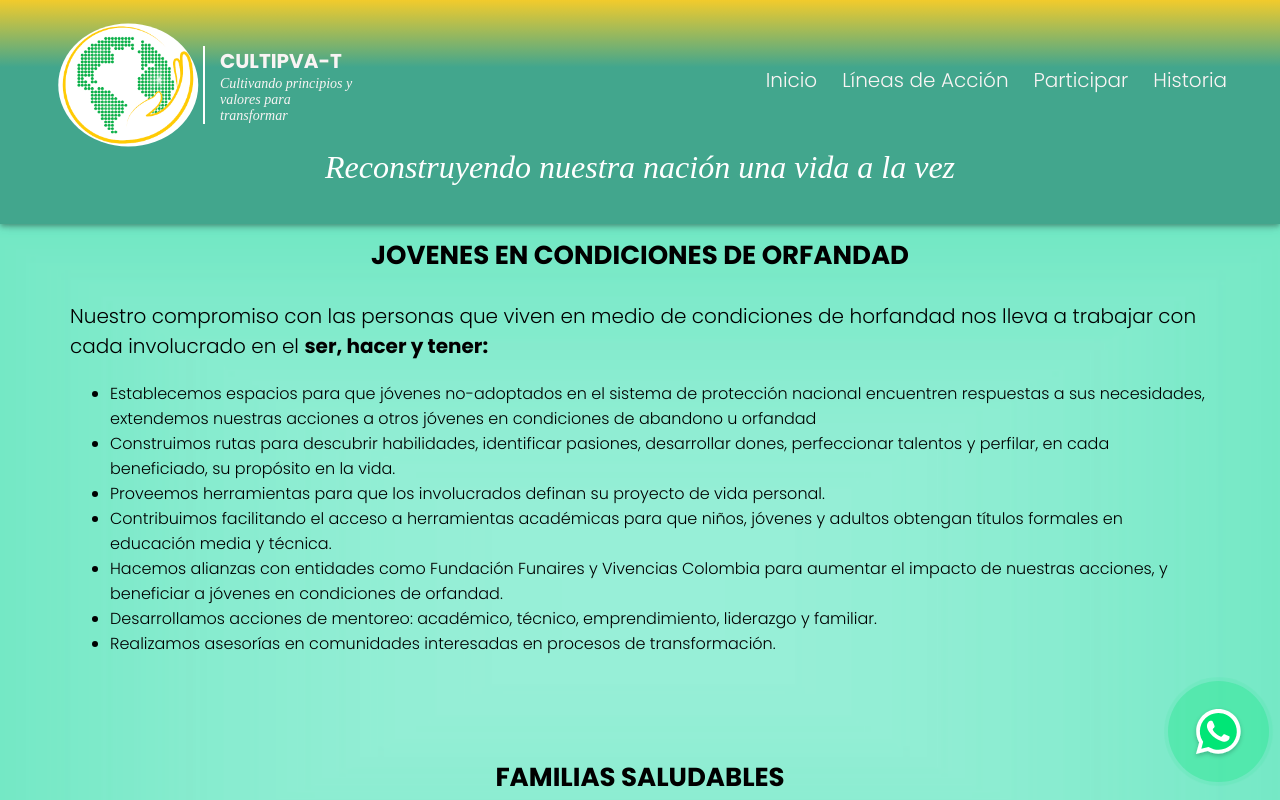
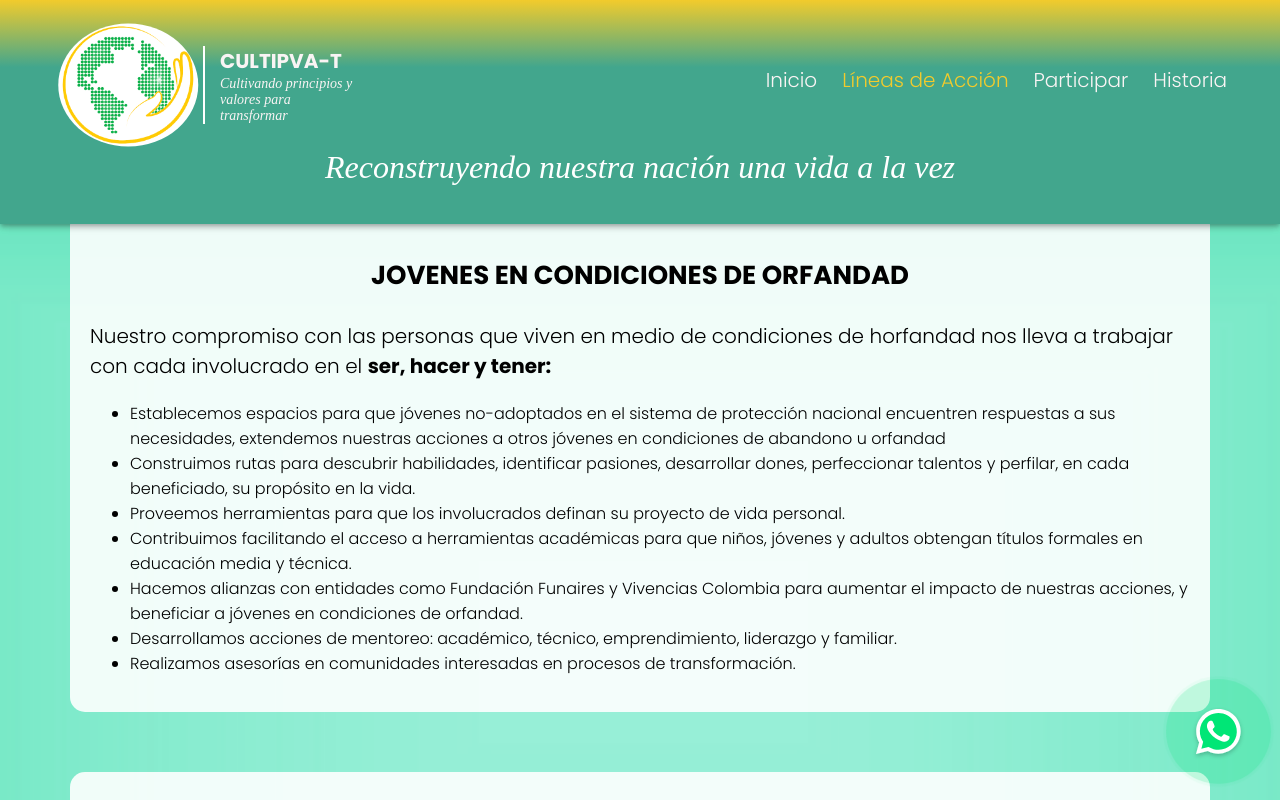
Before and after one commit to nelda-perez/fundacioncultipva-t, a React (Vite) app: page /action in a window 1280 px wide. Shown: the top 800 px of the page. Built offline with nearby package versions, Linux system fonts and the light colour scheme; a web font is replaced by a local one.

Commit message:
feat: add active route

```diff
--- a/src/App.scss
+++ b/src/App.scss
@@ -33,6 +33,15 @@ a,
 .color_black,
 .link {
   font-family: var(--family);
+}
+
+.all_link {
+  width: 100%;
+  height: 100%;
+}
+
+.active {
+  color: var(--three-color);
 }
 
 .link {
--- a/src/components/Header/Header.jsx
+++ b/src/components/Header/Header.jsx
@@ -56,7 +56,7 @@ function Header({ pages }) {
                 <NavLink
                   to={page.path}
                   key={page.path}
-                  className="link"
+                  className={({ isActive }) => (isActive ? "link active" : "link")}
                   onClick={handleCloseNavMenu}>
                   {page.name}
                 </NavLink>
@@ -99,7 +99,7 @@ function Header({ pages }) {
                   <MenuItem key={page.path}>
                     <NavLink
                       to={page.path}
-                      className="color_black"
+                      className="color_black all_link"
                       onClick={handleCloseNavMenu}>
                       {page.name}
                     </NavLink>
@@ -109,7 +109,9 @@ function Header({ pages }) {
             </Box>
           </Toolbar>
           <Toolbar sx={{ justifyContent: "center" }}>
-            <span className={style.slogan}>Reconstruyendo nuestra nación una vida a la vez</span>
+            <span className={style.slogan}>
+              Reconstruyendo nuestra nación una vida a la vez
+            </span>
           </Toolbar>
         </Container>
       </AppBar>
--- a/src/pages/Actions/components/ArticleAction/articleAction.module.scss
+++ b/src/pages/Actions/components/ArticleAction/articleAction.module.scss
@@ -1,3 +1,9 @@
+.container {
+  background-color: #ffffffe3;
+  border-radius: 15px;
+  padding: 20px;
+}
+
 .container h3 {
   font-size: 26px;
   text-align: center;
--- a/src/pages/Participate/components/ArticleParticipate/articleParticipate.module.scss
+++ b/src/pages/Participate/components/ArticleParticipate/articleParticipate.module.scss
@@ -1,7 +1,9 @@
 .container {
+  background-color: #ffffffe3;
+  border-radius: 15px;
+  padding: 20px;
   display: flex;
   flex-direction: column;
-  border-top: 1px dashed var(--primary-color);
 }
 
 .container figure {
```
